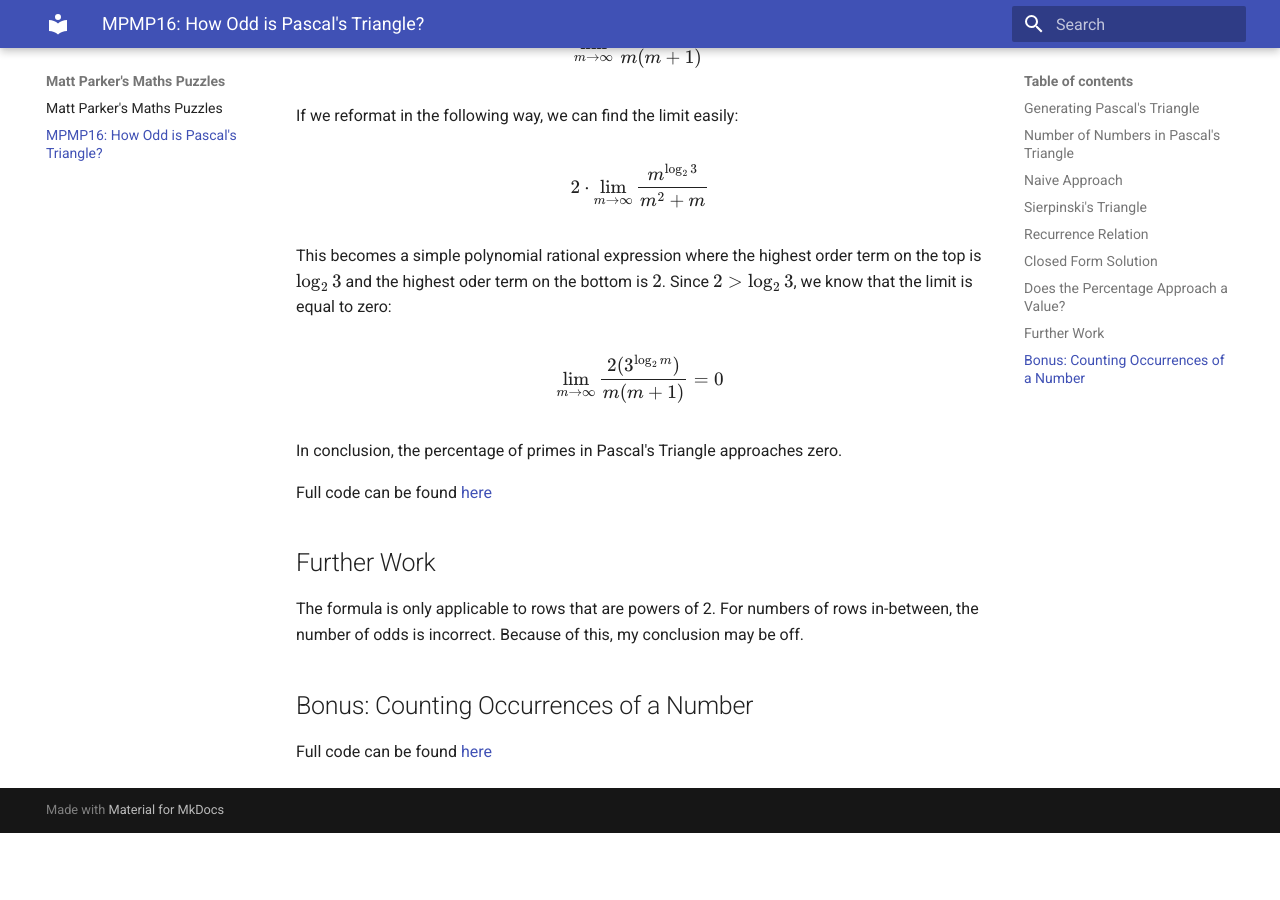
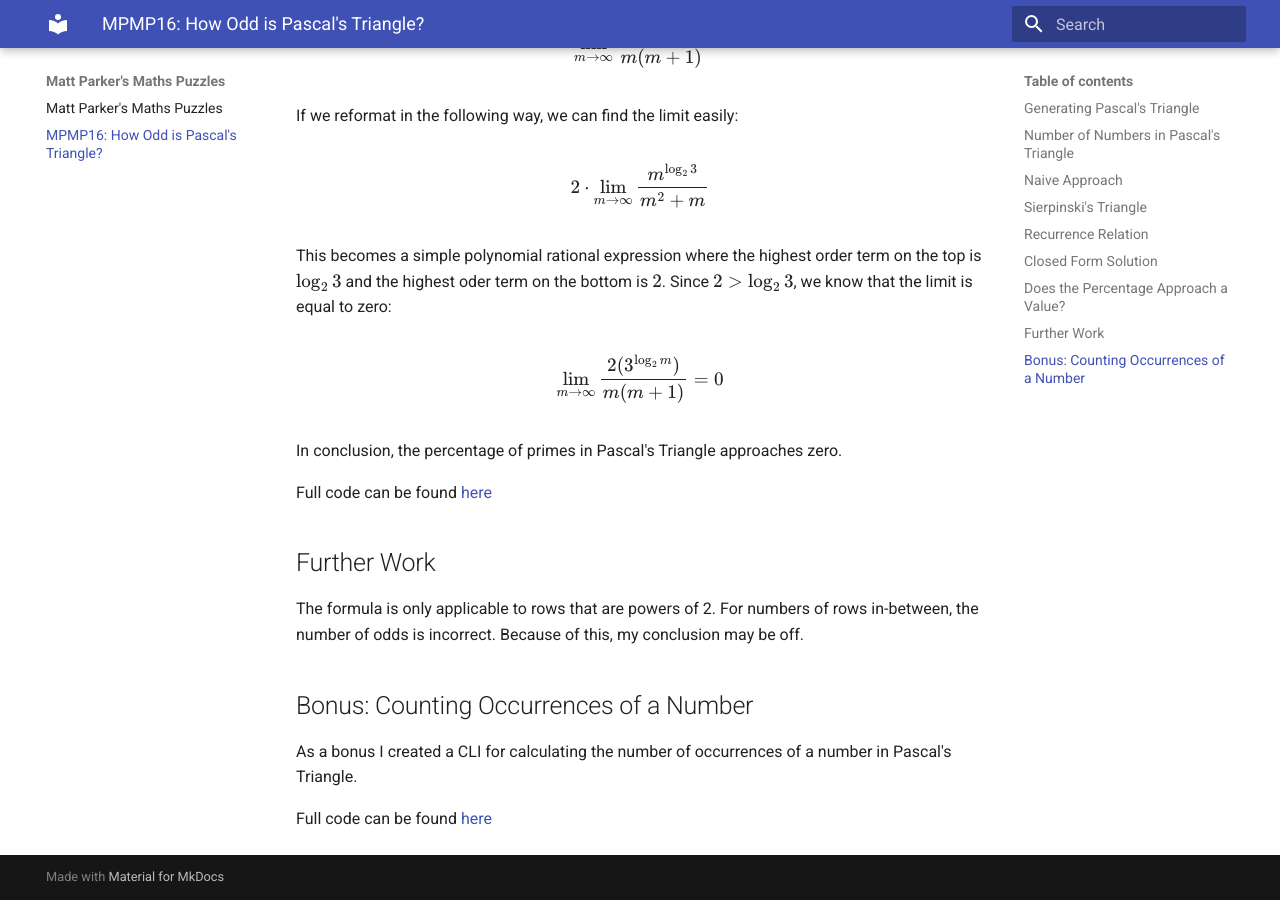
Before and after one commit to trslater/mpmp, an MkDocs documentation site: the page built from docs/16.md, in a window 1280 px wide and 900 px high, scrolled down 5688 px. Built offline with MkDocs 1.6.1 and Material for MkDocs 9.7.7, drawn with Linux system fonts in a browser that asks for light colours; before the commit the page ends 6521 px from its top, so only the background shows below that.

Commit message:
Add explaination of bonus content

```diff
--- a/docs/16.md
+++ b/docs/16.md
@@ -235,4 +235,6 @@ The formula is only applicable to rows that are powers of 2. For numbers of rows
 
 ## Bonus: Counting Occurrences of a Number
 
+As a bonus I created a CLI for calculating the number of occurrences of a number in Pascal's Triangle.
+
 Full code can be found [here](https://github.com/trslater/mpmp/blob/master/odd_pascal/occurrences.py)
```
